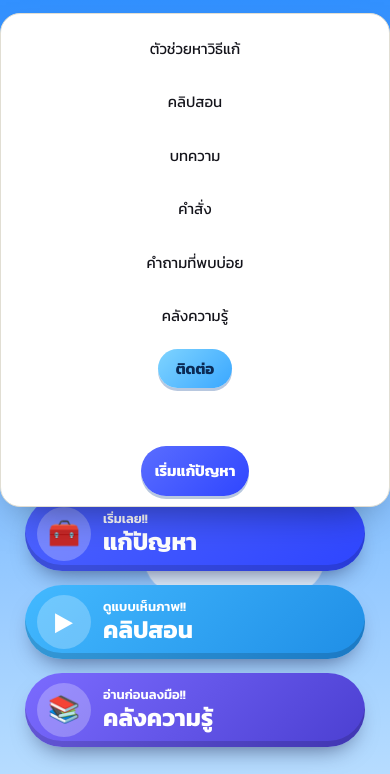
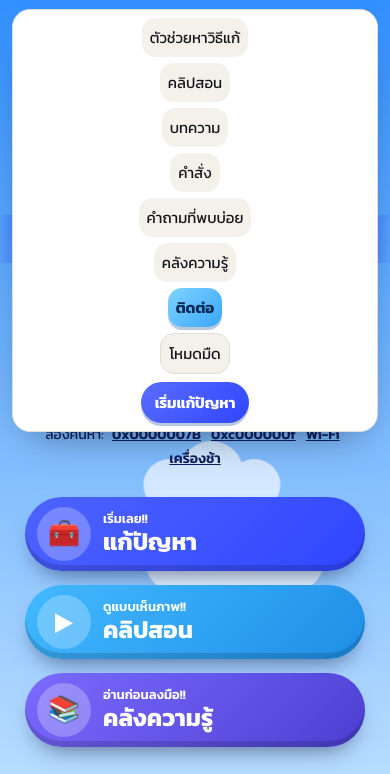
Before and after one commit to Zoumather/my-website-project, a plain HTML site: page index.html in a window 390 px wide. Shown: the part 47-821 px from the top of the page. Drawn offline with Linux system fonts and the light colour scheme.

Commit message:
Add responsive mobile menu styles for compact navigation

```diff
--- a/index.html
+++ b/index.html
@@ -1336,6 +1336,16 @@ body{overflow-x:clip}
 @media(max-height:480px) and (max-width:900px){
   #up{display:none}
 }
+
+/* เมนูมือถือแบบกะทัดรัด: ตาราง 2 คอลัมน์ ไม่เต็มจอ */
+@media(max-width:640px){
+  .top nav{left:12px;right:12px;top:calc(100% + 4px);padding:8px;gap:6px;border-radius:18px;max-height:calc(100dvh - env(safe-area-inset-top,0px) - 84px);overflow-y:auto;overscroll-behavior:contain}
+  .top nav.open{display:grid;grid-template-columns:1fr 1fr}
+  .top nav a:not(.pill){padding:9px 8px;line-height:1.4;font-size:15px;text-align:center;background:var(--bg);border-radius:14px}
+  .top nav #ctnav,.top nav #theme{margin:0;padding:9px 8px;line-height:1.4;font-size:15px;text-align:center;border-radius:14px}
+  .top nav #theme{background:var(--bg);color:var(--ink);border:1px solid var(--line);box-shadow:none}
+  .top nav .pill.p2{grid-column:1/-1;margin:2px 0 0;padding:10px 14px;line-height:1.4}
+}
 </style>
 </head>
 
```
